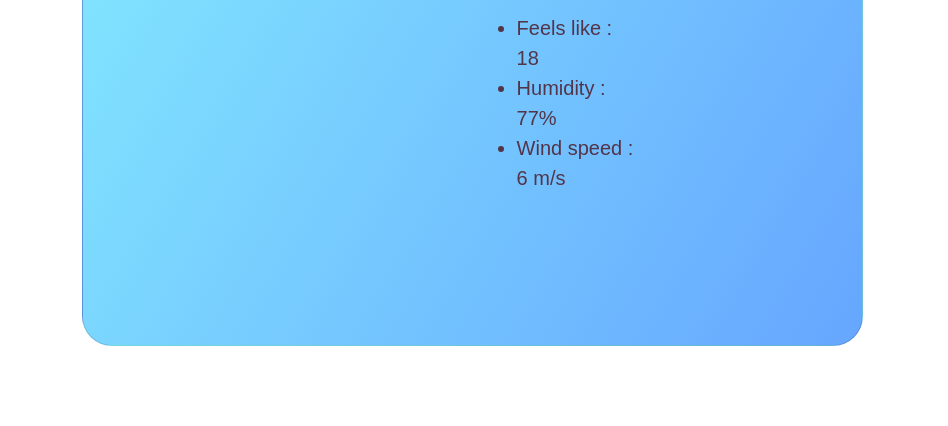
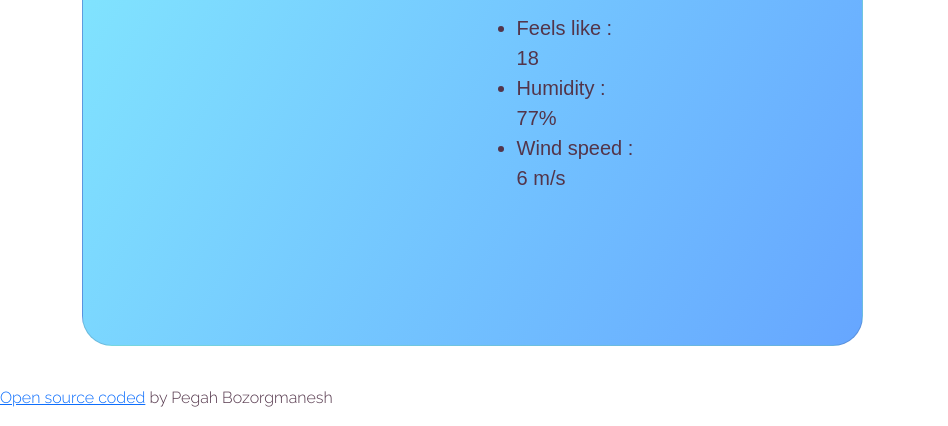
Before and after one commit to Pegah1368/my-weather-app, a plain HTML site: page index.html in a window 1280 px wide. Shown: the part 604-1030 px from the top of the page, without its empty margins (0-948 px from the left). Before the commit the page ends 990 px from the top, so only its background shows below. Drawn offline with nearby package versions, Linux system fonts and the light colour scheme.

Commit message:
Added The Open source link

```diff
--- a/index.html
+++ b/index.html
@@ -120,7 +120,12 @@
         </div>
       </div>
     </div>
-
+    <p>
+      <a href="https://github.com/Pegah1368/my-weather-app" target="_blank"
+        >Open source coded</a
+      >
+      by Pegah Bozorgmanesh
+    </p>
     <script src="src/index.js"></script>
   </body>
 </html>
```
